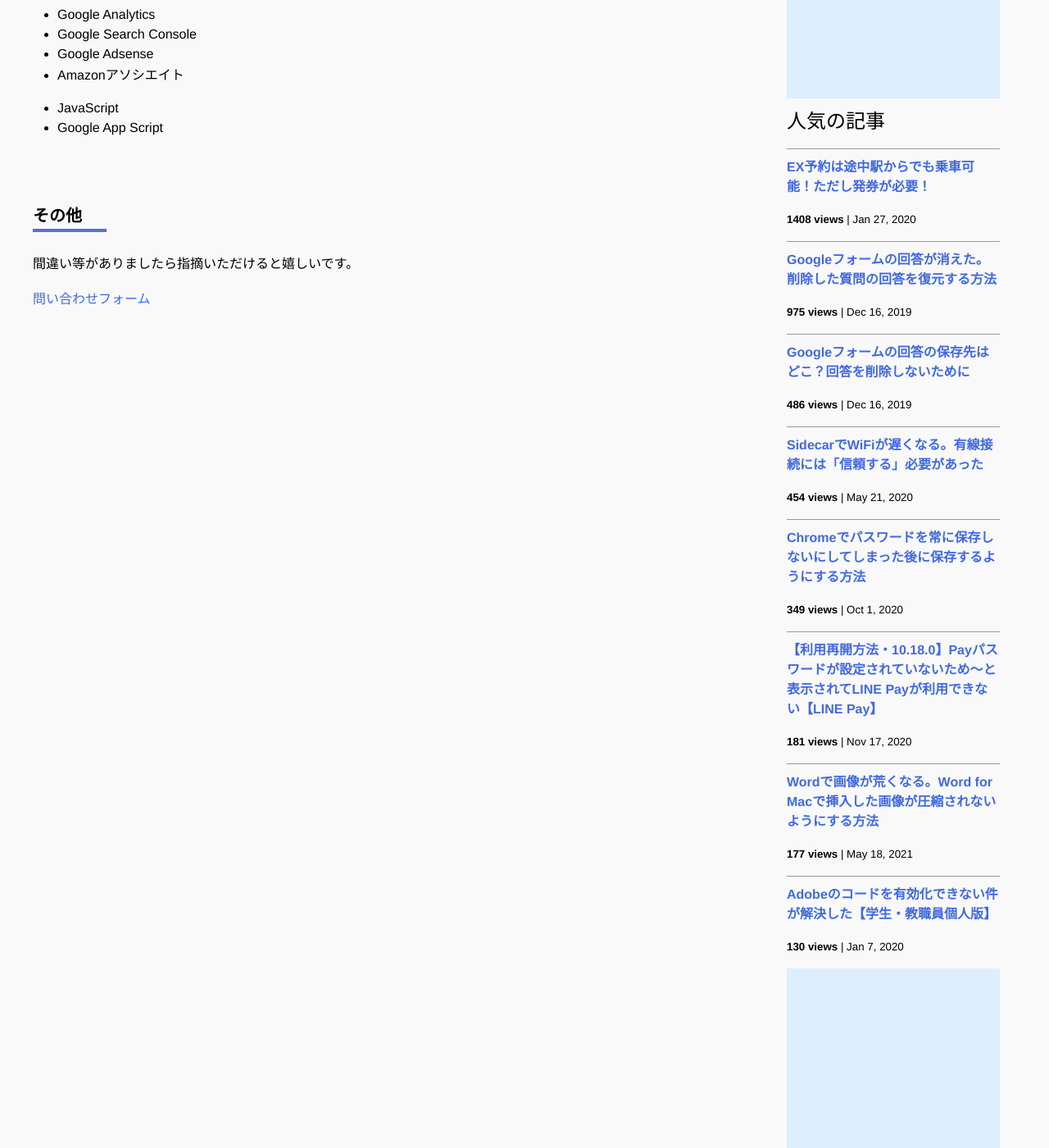
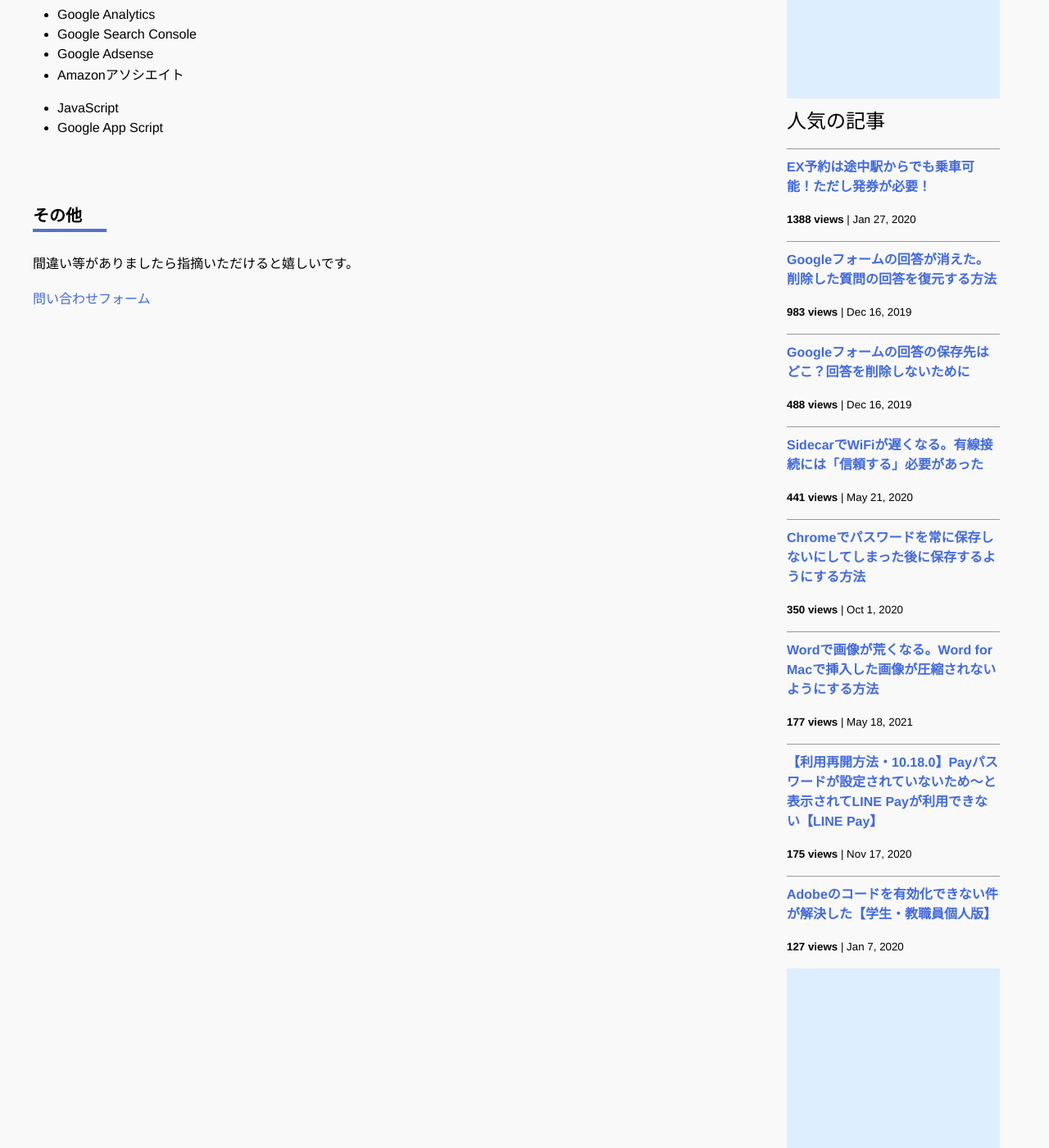
Before and after one commit to iwanaminami/shoyaiwaname, a Jekyll site: the page built from about.markdown, in a window 1280 px wide and 1400 px high, scrolled down 693 px. Shown: the whole window at 82% size. Built offline with Jekyll 4.4.1, drawn with Linux system fonts in a browser that asks for light colours; nearby versions of some CDN libraries; comment, search, counter and statistics services are not loaded.

Commit message:
a new commit message

```diff
--- a/_data/popularposts.yml
+++ b/_data/popularposts.yml
@@ -1,17 +1,17 @@
 side:
-  - view: 1408
+  - view: 1388
     url: /2020/01/27/ex-rideontheway.html
-  - view: 975
+  - view: 983
     url: /2019/12/16/restore-googleform.html
-  - view: 486
+  - view: 488
     url: /2019/12/16/googleform-answers.html
-  - view: 454
+  - view: 441
     url: /2020/05/21/sidecar-via-cable.html
-  - view: 349
+  - view: 350
     url: /2020/10/01/googlepassword.html
-  - view: 181
-    url: /2020/11/17/linepay.html
   - view: 177
     url: /2021/05/18/image-compression-word.html
-  - view: 130
+  - view: 175
+    url: /2020/11/17/linepay.html
+  - view: 127
     url: /2020/01/07/adobe-activate-problem.html
```
